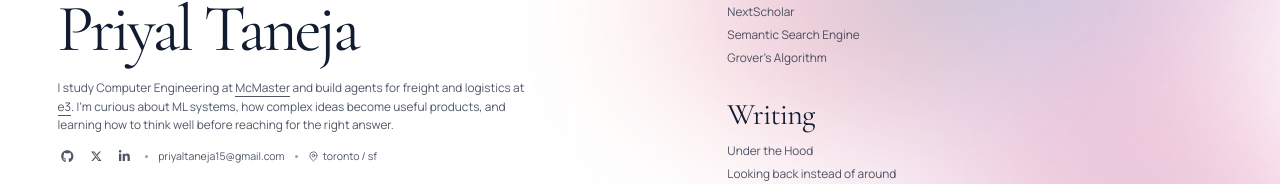
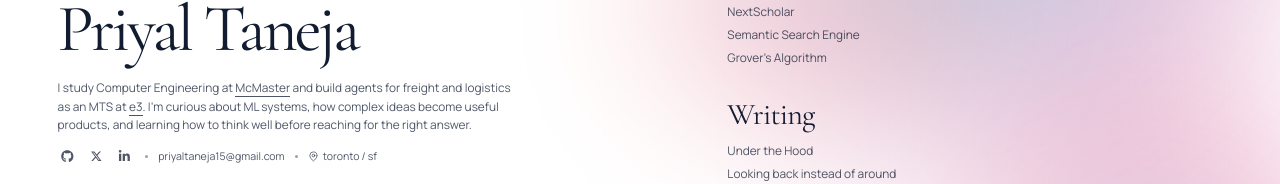
Before and after one commit to priyaltaneja/priyaltaneja, a React (Vite) app: page / in a window 1280 px wide. Shown: the part 317-501 px from the top of the page. Built offline with nearby package versions, Linux system fonts and the light colour scheme.

Commit message:
Update homepage role description

```diff
--- a/src/Portfolio.js
+++ b/src/Portfolio.js
@@ -100,7 +100,7 @@ const Portfolio = ({ onNavigate, isTransitionPreview = false, suppressReveal = f
           </h1>
 
           <p className="index-tagline reveal-item">
-            I study Computer Engineering at <a href="https://www.eng.mcmaster.ca/" target="_blank" rel="noreferrer">McMaster</a> and build agents for freight and logistics at <a href="https://e3group.ai" target="_blank" rel="noreferrer">e3</a>. I’m curious about ML systems, how complex ideas become useful products, and learning how to think well before reaching for the right answer.
+            I study Computer Engineering at <a href="https://www.eng.mcmaster.ca/" target="_blank" rel="noreferrer">McMaster</a> and build agents for freight and logistics as an MTS at <a href="https://e3group.ai/" target="_blank" rel="noreferrer">e3</a>. I’m curious about ML systems, how complex ideas become useful products, and learning how to think well before reaching for the right answer.
           </p>
 
           <div className="single-socials reveal-item" aria-label="Social and contact details">
```
